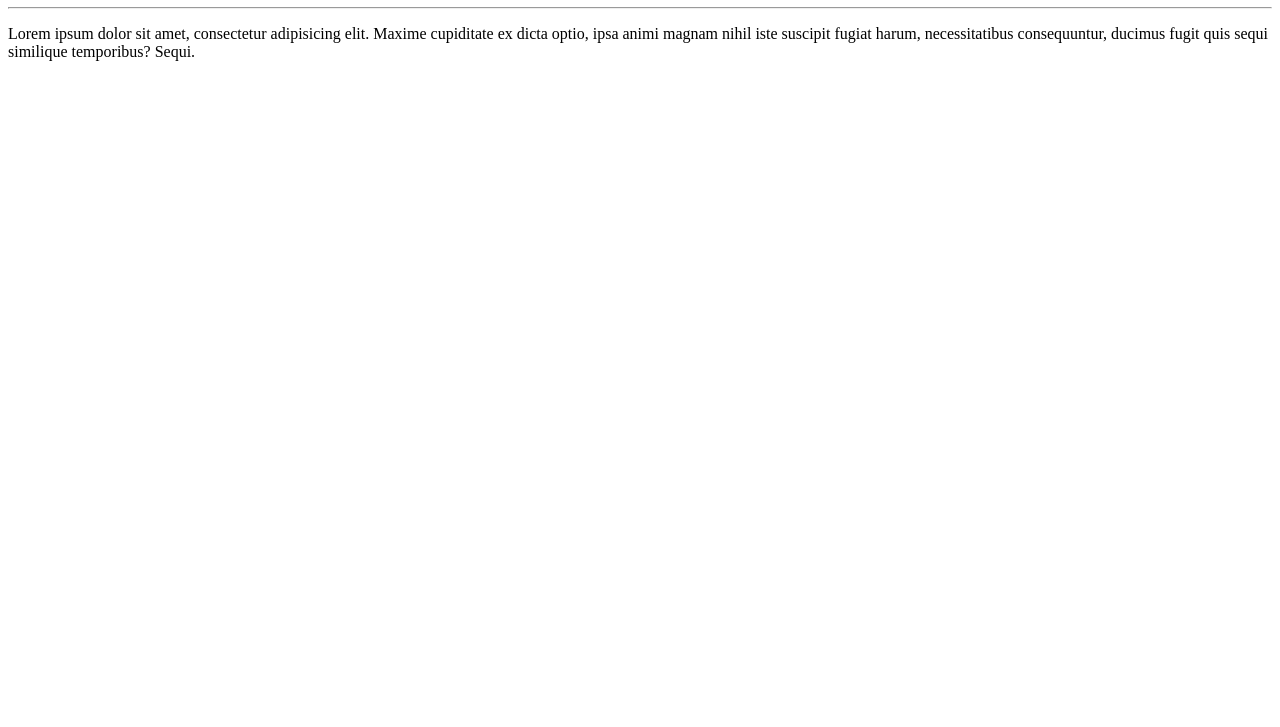
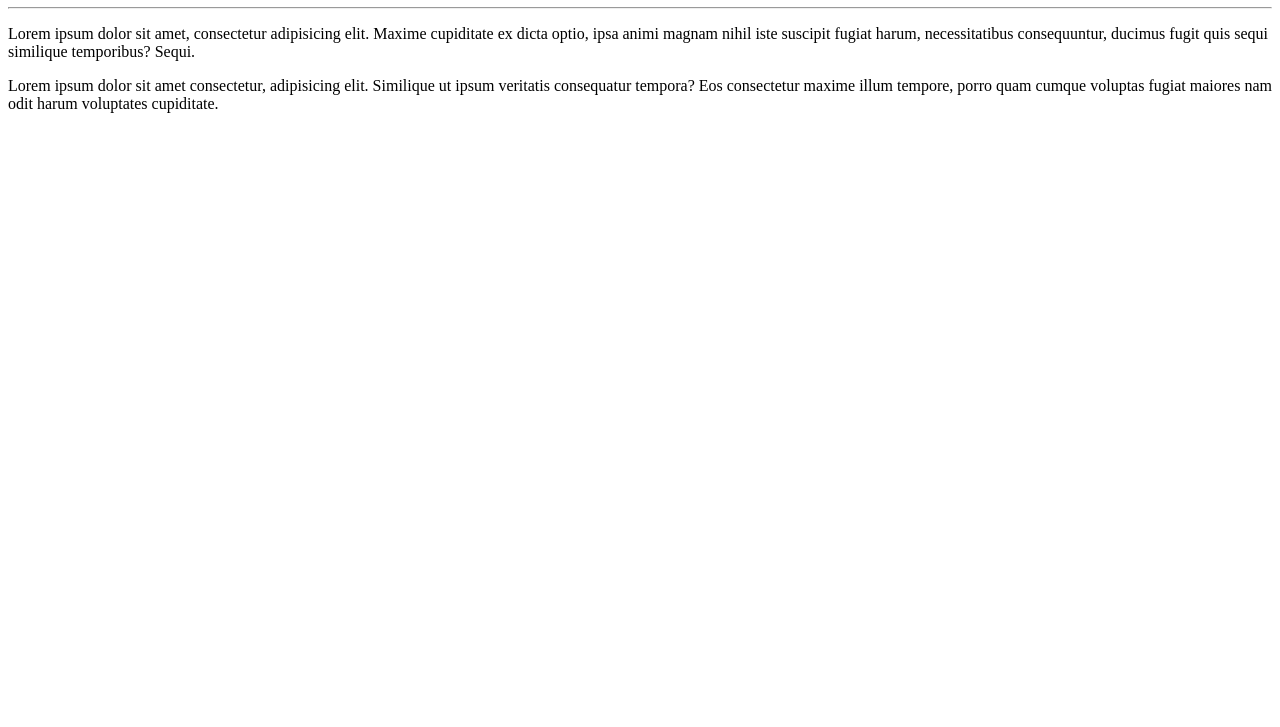
Before and after one commit to LourencoFernando/primeiro-projeto, a plain HTML site: page site-exemplo/index.html in a window 1280 px wide. Shown: the part 73-800 px from the top of the page. Drawn offline with Linux system fonts and the light colour scheme.

Commit message:
Adicionei um parágrafo

```diff
--- a/site-exemplo/index.html
+++ b/site-exemplo/index.html
@@ -10,5 +10,6 @@
     <h1>Olá, a todos</h1>
     <hr>
     <p>Lorem ipsum dolor sit amet, consectetur adipisicing elit. Maxime cupiditate ex dicta optio, ipsa animi magnam nihil iste suscipit fugiat harum, necessitatibus consequuntur, ducimus fugit quis sequi similique temporibus? Sequi.</p>
+    <p>Lorem ipsum dolor sit amet consectetur, adipisicing elit. Similique ut ipsum veritatis consequatur tempora? Eos consectetur maxime illum tempore, porro quam cumque voluptas fugiat maiores nam odit harum voluptates cupiditate.</p>
 </body>
 </html>
```
